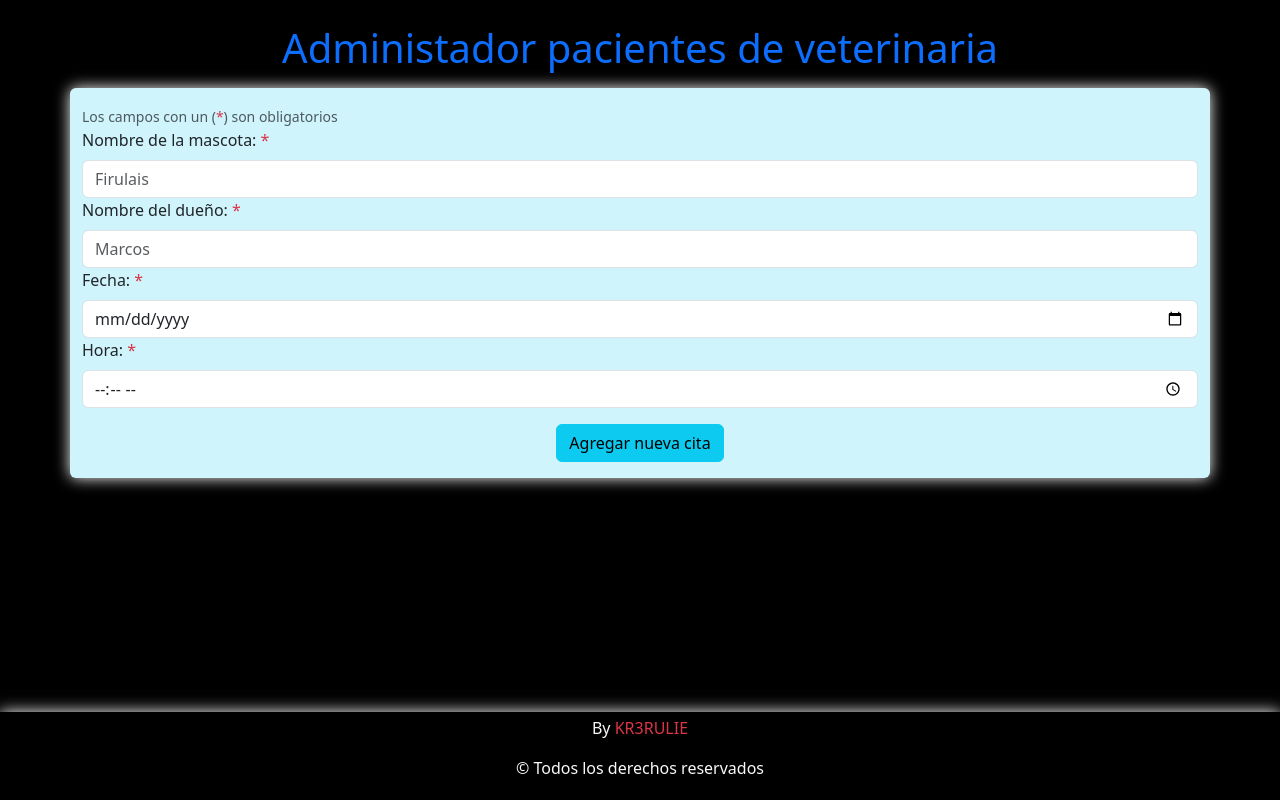
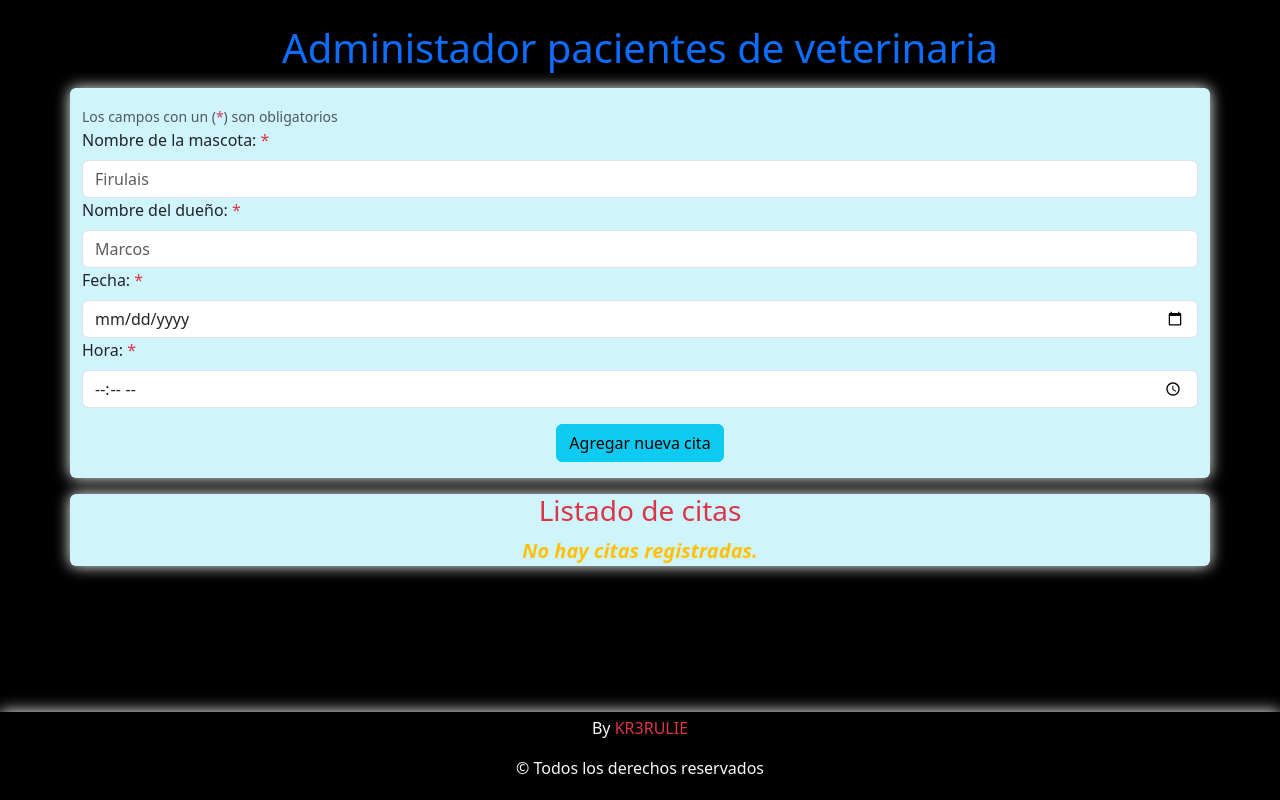
Before and after one commit to KR3RULIE/TP-React-ejercicio09, a React (Vite) app: page / in a window 1280 px wide. Built offline with nearby package versions, Linux system fonts and the light colour scheme.

Commit message:
hice un condicional en el componente CitasRow para mostrar un msj que dice si hay citas o no, envie por props el array con las citas, estructure el componente ColumnasCard y ItemsCards

```diff
--- a/src/components/CitasRow.jsx
+++ b/src/components/CitasRow.jsx
@@ -1,9 +1,20 @@
-const CitasRow = () => {
-    return (
-        <div>
+import ColumasCard from "./ColumasCard";
 
-        </div>
-    );
+const CitasRow = ({ citas }) => {
+  return (
+    <section className="container sombra bg-info-subtle rounded mt-3">
+      <h3 className="text-center text-danger">Listado de citas</h3>
+      {citas.length === 0 && (
+        <p className="text-center text-warning fs-5 fw-bold fst-italic">
+          No hay citas registradas.
+        </p>
+      )}
+      {citas.length !== 0 &&
+        citas.map((cita, indice) => (
+          <ColumasCard key={indice} citas={citas}></ColumasCard>
+        ))}
+    </section>
+  );
 };
 
 export default CitasRow;
--- /dev/null
+++ b/src/components/ColumasCard.jsx
@@ -0,0 +1,15 @@
+import Container from "react-bootstrap/Container";
+import Row from "react-bootstrap/Row";
+import ItemCards from "./ItemCards";
+
+const ColumasCard = ({ citas }) => {
+  return (
+    <Container>
+      <Row>
+        <ItemCards citas={citas}></ItemCards>
+      </Row>
+    </Container>
+  );
+};
+
+export default ColumasCard;
--- a/src/components/Formulario.jsx
+++ b/src/components/Formulario.jsx
@@ -9,6 +9,7 @@ const Formulario = () => {
   const [fecha, setFecha] = useState("");
   const [hora, setHora] = useState("");
   const [errors, setErrors] = useState({});
+  const [citas, setCitas] = useState([]);
 
   const handleSubmit = (e) => {
     e.preventDefault();
@@ -37,6 +38,8 @@ const Formulario = () => {
     if (Object.keys(nuevosErrores).length === 0) {
       alert("Formulario válido ✅");
       alert("Datos enviados");
+      // guardo la cita en el array la citas
+      setCitas([...citas, { nombreMascota, nombreDuenio, fecha, hora }]);
       // Limpiar el formulario
       setNombreMascota("");
       setNombreDuenio("");
@@ -50,7 +53,7 @@ const Formulario = () => {
 
   return (
     <>
-      <section className="container sombra bg-info-subtle rounded mt-3 w-md-50">
+      <section className="container sombra bg-info-subtle rounded mt-3">
         <Form className="py-3" onSubmit={handleSubmit}>
           <Form.Text className="text-muted">
             Los campos con un (<span className="text-danger">*</span>) son
@@ -106,6 +109,7 @@ const Formulario = () => {
               onChange={(e) => setFecha(e.target.value)}
               isInvalid={!!errors.fecha}
               isValid={fecha && !errors.fecha}
+              required
             />
             <Form.Control.Feedback type="invalid">
               {errors.fecha}
@@ -123,6 +127,7 @@ const Formulario = () => {
               onChange={(e) => setHora(e.target.value)}
               isInvalid={!!errors.hora}
               isValid={hora && !errors.hora}
+              required
             />
             <Form.Control.Feedback type="invalid">
               {errors.hora}
@@ -134,9 +139,7 @@ const Formulario = () => {
           </Button>
         </Form>
       </section>
-      <section>
-        <CitasRow></CitasRow>
-      </section>
+      <CitasRow citas={citas}></CitasRow>
     </>
   );
 };
--- a/src/components/ItemCards.jsx
+++ b/src/components/ItemCards.jsx
@@ -1,9 +1,22 @@
-const ItemCards = () => {
-    return (
-        <div>
+import Col from "react-bootstrap/Col";
+import Button from "react-bootstrap/Button";
+import Card from "react-bootstrap/Card";
 
-        </div>
-    );
+const ItemCards = ({ citas }) => {
+  return (
+    <Col>
+      <Card>
+        <Card.Img variant="top" src="holder.js/100px180" />
+        <Card.Body>
+          <Card.Text>
+            Some quick example text to build on the card title and make up the
+            bulk of the card's content.
+          </Card.Text>
+          <Button variant="primary">Go somewhere</Button>
+        </Card.Body>
+      </Card>
+    </Col>
+  );
 };
 
 export default ItemCards;
```
Also changed, not shown: src/components/Cards.jsx (deleted, +0 -9 lines).
